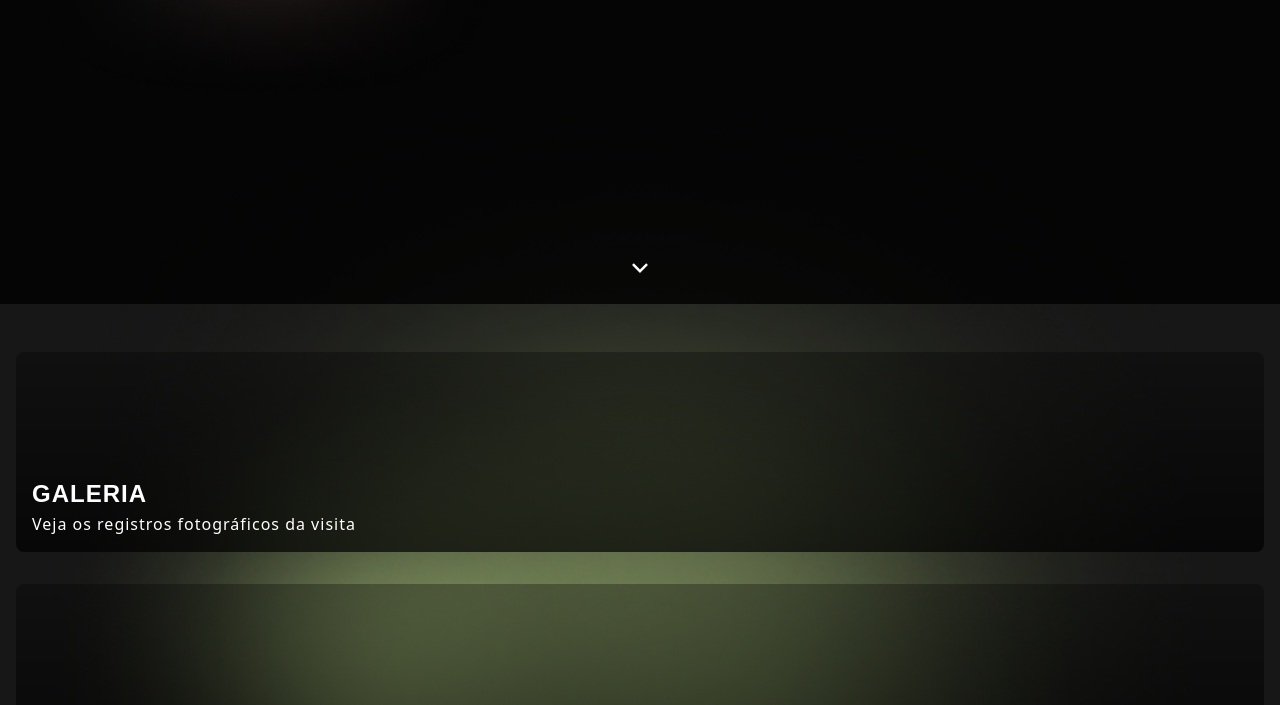
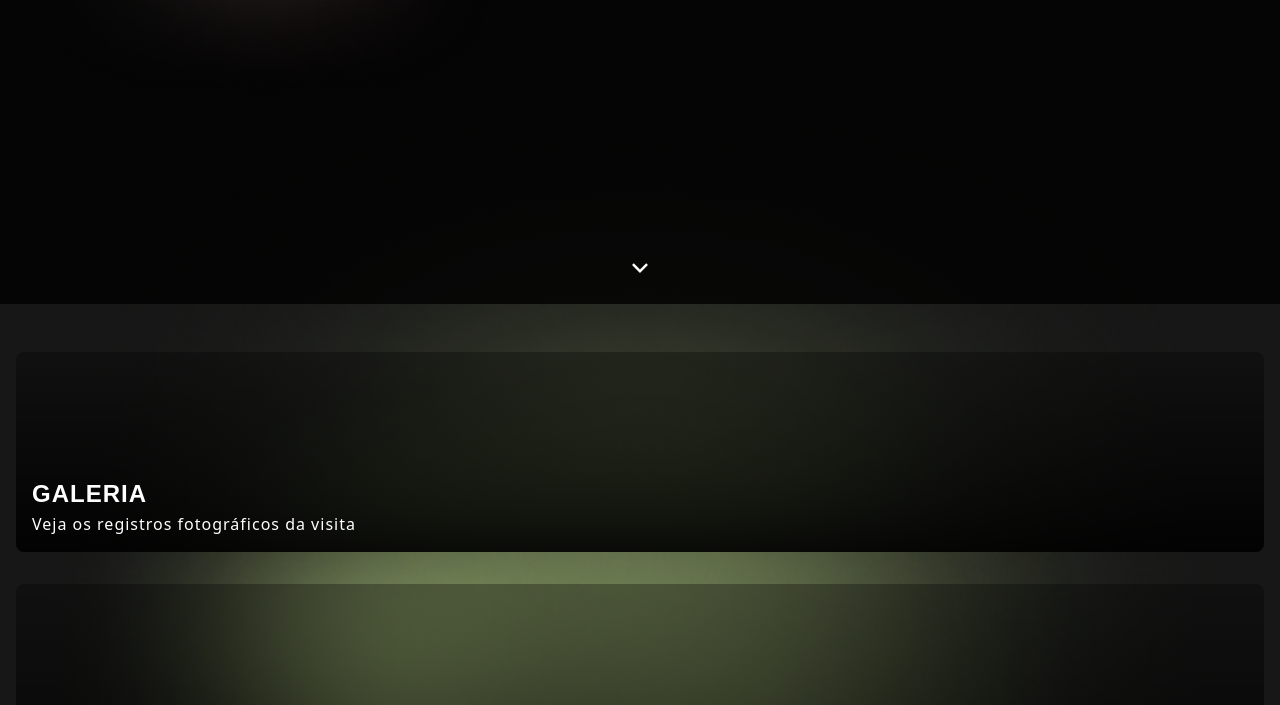
Before and after one commit to jonathan7gb/Site_Visita_Nereu, a plain HTML site: page index.html in a window 1280 px wide. Shown: the part 496-1201 px from the top of the page. Drawn offline with nearby package versions, Linux system fonts and the light colour scheme; a web font is replaced by a local one.

Commit message:
fix: fix horizontal scrolling

```diff
--- a/style.css
+++ b/style.css
@@ -22,6 +22,7 @@
     margin: 0;
     padding: 0;
     box-sizing: border-box;
+    max-width: 100%;
 }
 
 body{
@@ -149,7 +150,7 @@ header .container-header{
 }
 
 #cardGaleria{
-    background: linear-gradient(rgba(0,0,0,0.3), rgba(0,0,0,0.7)), url('./images/IMG_2728.HEIC');
+    background: linear-gradient(rgba(0,0,0,0.3), rgba(0,0,0,0.9)), url('./images/IMG_2728.HEIC');
     background-position: center 25%;
     background-size: cover;
     background-repeat: no-repeat;
```
